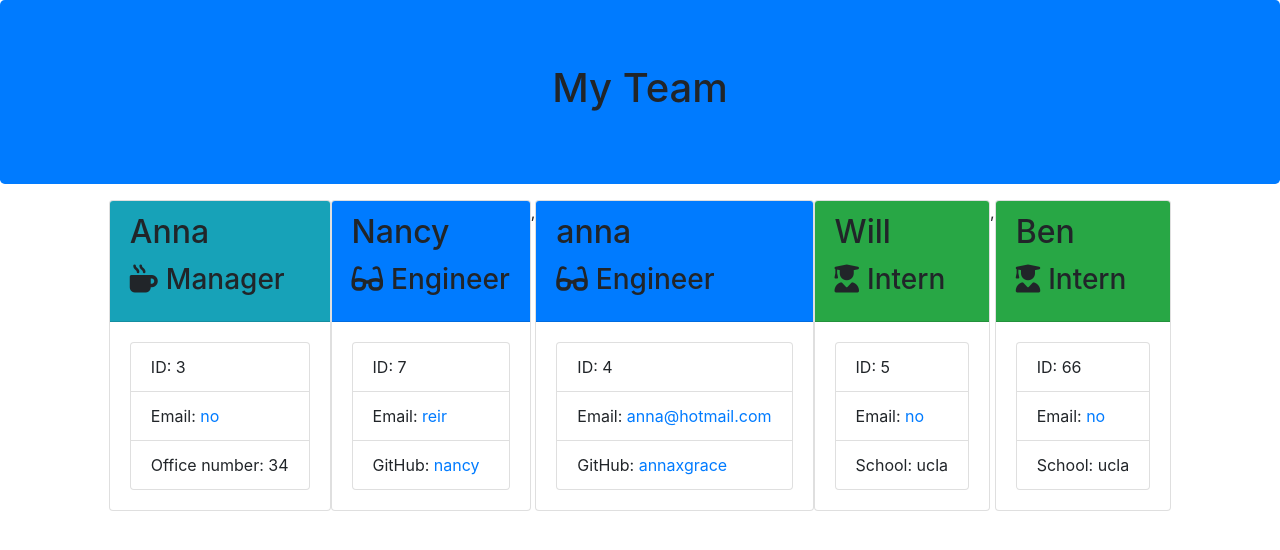
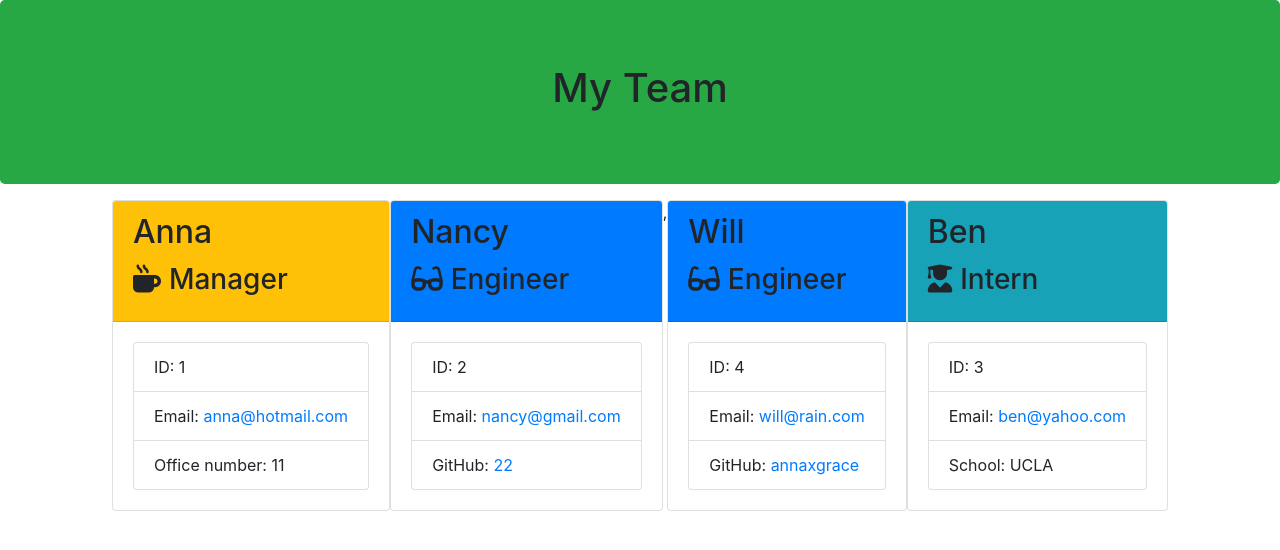
Before and after one commit to AnnaxGrace/EmployeeTemplate, a website: page Develop/Output/team.html in a window 1280 px wide. Drawn offline with nearby package versions, Linux system fonts and the light colour scheme.

```diff
--- a/Develop/Output/team.html
+++ b/Develop/Output/team.html
@@ -8,14 +8,13 @@
     <title>My Team</title>
     <link rel="stylesheet" href="https://stackpath.bootstrapcdn.com/bootstrap/4.3.1/css/bootstrap.min.css"
         integrity="sha384-ggOyR0iXCbMQv3Xipma34MD+dH/1fQ784/j6cY/iJTQUOhcWr7x9JvoRxT2MZw1T" crossorigin="anonymous">
-    <link rel="stylesheet" href="style.css">
     <script src="https://kit.fontawesome.com/c502137733.js"></script>
 </head>
 
 <body>
     <div class="container-fluid">
         <div class="row">
-            <div class="col-12 bg-primary jumbotron mb-3 team-heading">
+            <div class="col-12 bg-success jumbotron mb-3 team-heading">
                 <h1 class="text-center">My Team</h1>
             </div>
         </div>
@@ -24,15 +23,15 @@
         <div class="row">
             <div class="team-area col-12 d-flex justify-content-center">
                 <div class="card employee-card">
-    <div class="card-header bg-info">
+    <div class="card-header bg-warning">
         <h2 class="card-title">Anna</h2>
         <h3 class="card-title"><i class="fas fa-mug-hot mr-2"></i>Manager</h3>
     </div>
     <div class="card-body">
         <ul class="list-group">
-            <li class="list-group-item">ID: 3</li>
-            <li class="list-group-item">Email: <a href="mailto:no">no</a></li>
-            <li class="list-group-item">Office number: 34</li>
+            <li class="list-group-item">ID: 1</li>
+            <li class="list-group-item">Email: <a href="mailto:anna@hotmail.com">anna@hotmail.com</a></li>
+            <li class="list-group-item">Office number: 11</li>
         </ul>
     </div>
 </div>
@@ -43,48 +42,35 @@
     </div>
     <div class="card-body">
         <ul class="list-group">
-            <li class="list-group-item">ID: 7</li>
-            <li class="list-group-item">Email: <a href="mailto:reir">reir</a></li>
-            <li class="list-group-item">GitHub: <a href="https://github.com/nancy" target="_blank" rel="noopener noreferrer">nancy</a></li>
+            <li class="list-group-item">ID: 2</li>
+            <li class="list-group-item">Email: <a href="mailto:nancy@gmail.com">nancy@gmail.com</a></li>
+            <li class="list-group-item">GitHub: <a href="https://github.com/22" target="_blank" rel="noopener noreferrer">22</a></li>
         </ul>
     </div>
 </div>
 ,<div class="card employee-card">
     <div class="card-header bg-primary">
-        <h2 class="card-title">anna</h2>
+        <h2 class="card-title">Will</h2>
         <h3 class="card-title"><i class="fas fa-glasses mr-2"></i>Engineer</h3>
     </div>
     <div class="card-body">
         <ul class="list-group">
             <li class="list-group-item">ID: 4</li>
-            <li class="list-group-item">Email: <a href="mailto:anna@hotmail.com">anna@hotmail.com</a></li>
+            <li class="list-group-item">Email: <a href="mailto:will@rain.com">will@rain.com</a></li>
             <li class="list-group-item">GitHub: <a href="https://github.com/annaxgrace" target="_blank" rel="noopener noreferrer">annaxgrace</a></li>
         </ul>
     </div>
 </div>
 <div class="card employee-card">
-    <div class="card-header bg-success">
-        <h2 class="card-title">Will</h2>
-        <h3 class="card-title"><i class="fas fa-user-graduate mr-2"></i>Intern</h3>
-    </div>
-    <div class="card-body">
-        <ul class="list-group">
-            <li class="list-group-item">ID: 5</li>
-            <li class="list-group-item">Email: <a href="mailto:no">no</a></li>
-            <li class="list-group-item">School: ucla</li>
-        </ul>
-    </div>
-</div>
-,<div class="card employee-card">
-    <div class="card-header bg-success">
+    <div class="card-header bg-info">
         <h2 class="card-title">Ben</h2>
         <h3 class="card-title"><i class="fas fa-user-graduate mr-2"></i>Intern</h3>
     </div>
     <div class="card-body">
         <ul class="list-group">
-            <li class="list-group-item">ID: 66</li>
-            <li class="list-group-item">Email: <a href="mailto:no">no</a></li>
-            <li class="list-group-item">School: ucla</li>
+            <li class="list-group-item">ID: 3</li>
+            <li class="list-group-item">Email: <a href="mailto:ben@yahoo.com">ben@yahoo.com</a></li>
+            <li class="list-group-item">School: UCLA</li>
         </ul>
     </div>
 </div>
```
Also changed, not shown: README.md, Screen Shot 2020-05-21 at 6.35.12 PM.png (added).
